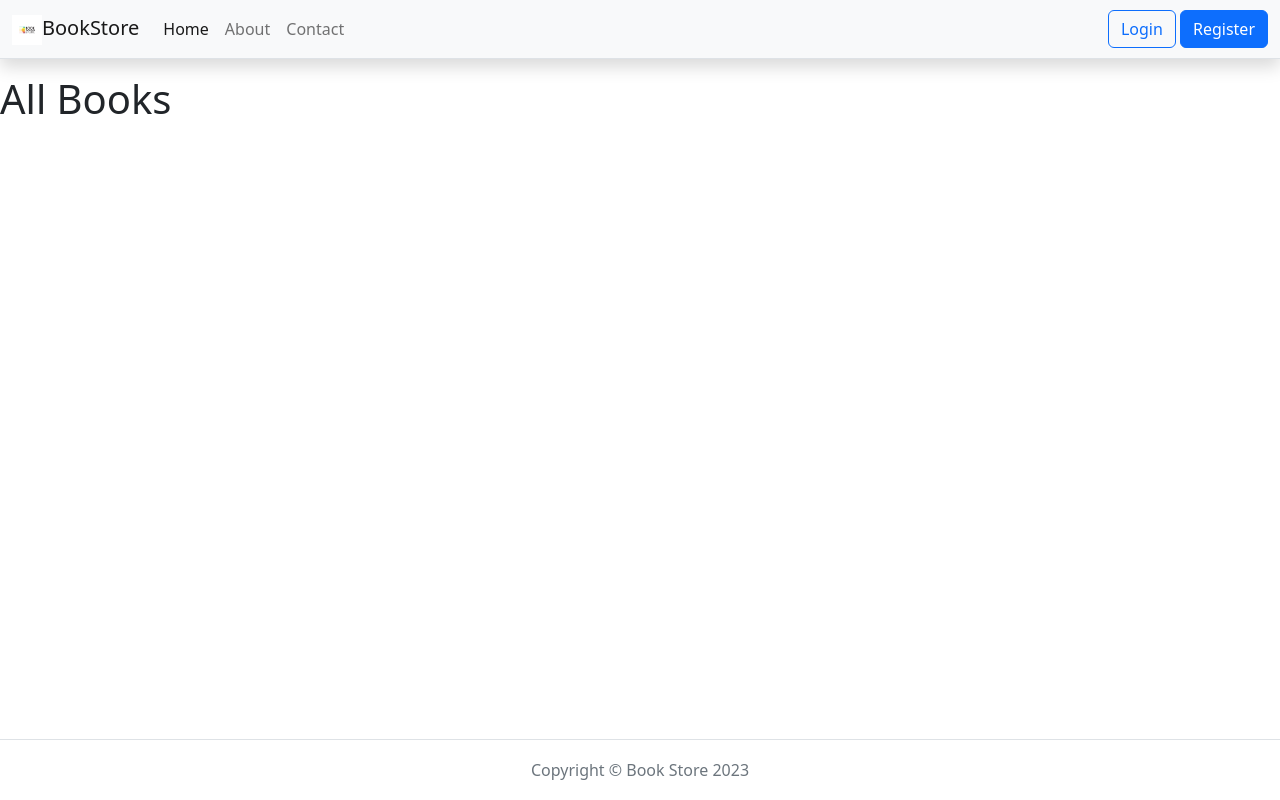
After one commit to abdallahimam/MyBookStore, an ASP.NET Core app: template BookStore/BookStore/Views/Book/Index.cshtml in a window 1280 px wide. The commit adds this page. Run offline with ASP.NET Core 8, Linux system fonts and the light colour scheme; the template is opened without the code that fills it, so the values that code supplies are empty; some libraries are stand-ins or nearby versions.

Commit message:
add BookController, _ViewStart, ViewImport update stile.css file

```diff
--- /dev/null
+++ b/BookStore/BookStore/Views/Book/Index.cshtml
@@ -0,0 +1 @@
+<h1>All Books</h1>
--- a/BookStore/BookStore/Views/Shared/_Layout.cshtml
+++ b/BookStore/BookStore/Views/Shared/_Layout.cshtml
@@ -3,11 +3,51 @@
 <html>
 <head>
     <meta name="viewport" content="width=device-width" />
-    <title>Book Store</title>
+    <title>@ViewData["Tilte"]</title>
+    <link href="~/lib/bootstrap/css/bootstrap.min.css" rel="stylesheet" />
+    <link href="~/css/style.css" rel="stylesheet" />
 </head>
 <body>
-    <div>
+   <header>
+      <nav class="navbar navbar-expand-sm bg-light border-bottom shadow mb-3">
+         <div class="container-fluid">
+            <a class="navbar-brand" href="#"><img src="~/images/bookstore logo.png" width="30" height="30" />BookStore</a>
+            <button class="navbar-toggler" type="button" data-bs-toggle="collapse" data-bs-target="#navbarSupportedContent" aria-controls="navbarSupportedContent" aria-expanded="false" aria-label="Toggle navigation">
+               <span class="navbar-toggler-icon"></span>
+            </button>
+            <div class="collapse navbar-collapse d-sm-inline-flex flex-sm-row-reverse" id="navbarSupportedContent">
+               <ul class="navbar-nav">
+                  <li class="nav-item">
+                     <a class="btn btn-outline-primary">Login</a>
+                     <a class="btn btn-primary">Register</a>
+                  </li>
+               </ul>
+               <ul class="navbar-nav me-auto mb-2 mb-lg-0 flex-grow-1">
+                  <li class="nav-item">
+                     <a class="nav-link active" aria-current="page" href="#">Home</a>
+                  </li>
+                  <li class="nav-item">
+                     <a class="nav-link" href="#">About</a>
+                  </li>
+                  <li class="nav-item">
+                     <a class="nav-link" href="#">Contact</a>
+                  </li>
+               </ul>
+            </div>
+         </div>
+      </nav>
+   </header>
+    <main role="main">
         @RenderBody()
-    </div>
+    </main>
+    <footer class="border-top footer text-muted text-center">
+       <div class="container">
+          Copyright &copy; Book Store @DateTime.Now.Year
+       </div>
+    </footer>
+   <script src="~/lib/jquery/jquery.min.js"></script>
+   <script src="~/lib/popper.js/cjs/popper.min.js"></script>
+   <script src="~/lib/bootstrap/js/bootstrap.min.js"></script>
+   @RenderSection("scripts", required: false)
 </body>
 </html>
--- /dev/null
+++ b/BookStore/BookStore/Views/_ViewImports.cshtml
@@ -0,0 +1,3 @@
+@*
+   is used to put the models that ared used in multiple views
+*@
--- /dev/null
+++ b/BookStore/BookStore/Views/_ViewStart.cshtml
@@ -0,0 +1,3 @@
+@{
+    Layout = "_Layout";
+}
--- a/BookStore/BookStore/libman.json
+++ b/BookStore/BookStore/libman.json
@@ -9,6 +9,10 @@
     {
       "library": "bootstrap@5.2.3",
       "destination": "wwwroot/lib/bootstrap/"
+    },
+    {
+      "library": "popper.js@2.11.6",
+      "destination": "wwwroot/lib/popper.js/"
     }
   ]
 }
--- /dev/null
+++ b/BookStore/BookStore/wwwroot/css/style.css
@@ -0,0 +1,72 @@
+.jumbotron {
+	background: none;
+}
+
+a.navbar-brand {
+	white-space: normal;
+	text-align: center;
+	word-break: break-all;
+}
+
+a {
+	color: #0366d6;
+}
+
+.nav-pills .nav-link.active, .nav-pills .show > .nav-link {
+	color: #fff;
+	background-color: #1b6ec2;
+	border-color: #1861ac;
+}
+
+/* Sticky footer styles
+-------------------------------------------------- */
+html {
+	font-size: 14px;
+}
+
+@media (min-width: 768px) {
+	html {
+		font-size: 16px;
+	}
+}
+
+.border-top {
+	border-top: 1px solid #e5e5e5;
+}
+
+.border-bottom {
+	border-bottom: 1px solid #e5e5e5;
+}
+
+.box-shadow {
+	box-shadow: 0 .25rem .75rem rgba(0, 0, 0, .05);
+}
+
+button.accept-policy {
+	font-size: 1rem;
+	line-height: inherit;
+}
+
+/* Sticky footer styles
+-------------------------------------------------- */
+html {
+	position: relative;
+	min-height: 100%;
+}
+
+body {
+	/* Margin bottom by footer height */
+	margin-bottom: 60px;
+}
+
+.footer {
+	position: absolute;
+	bottom: 0;
+	width: 100%;
+	white-space: nowrap;
+	line-height: 60px; /* Vertically center the text there */
+}
+
+.membership-img {
+	width: 80%;
+}
```
Also changed, not shown: BookStore/BookStore/Controllers/BookController.cs (added, +83 -0 lines), BookStore/BookStore/Models/BookModel.cs (added, +10 -0 lines), BookStore/BookStore/Views/Home/Index.cshtml (+6 -2 lines), BookStore/BookStore/BookStore.csproj, BookStore/BookStore/wwwroot/images/BookStore Logo.png (added), 1 other file.
